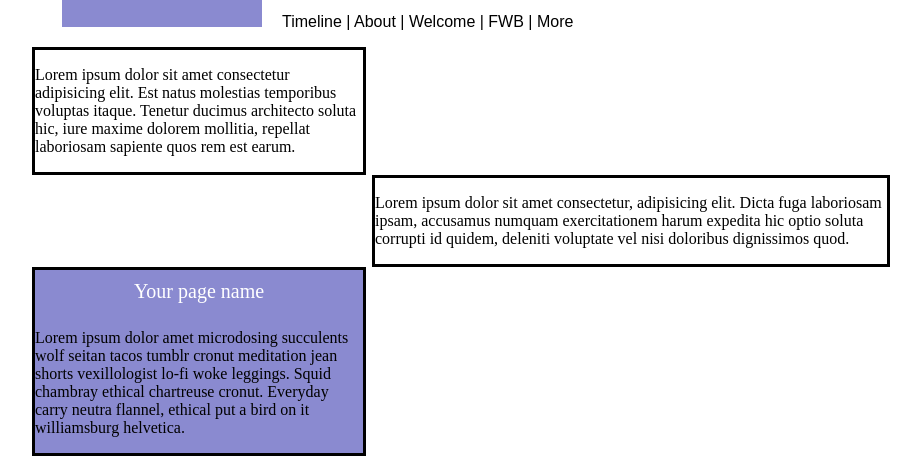
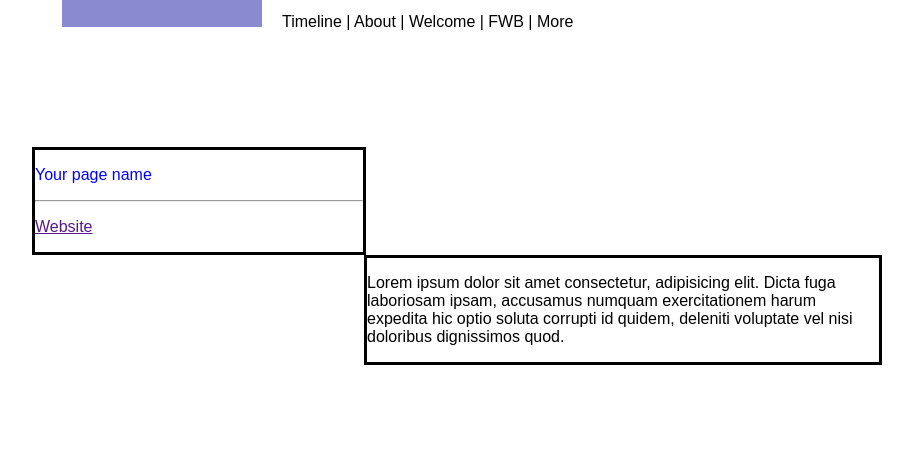
Before and after one commit to 0u714w/SocialMockup, a plain HTML site: page index.html in a window 1280 px wide. Shown: the part 353-809 px from the top of the page, without its empty margins (288-1209 px from the left). Drawn offline with Linux system fonts and the light colour scheme; a script that the page names is missing.

Commit message:
new changes

```diff
--- a/index.html
+++ b/index.html
@@ -44,7 +44,12 @@
 
 <div class="row">
         <div class="column1">
-                <p>Lorem ipsum dolor sit amet consectetur adipisicing elit. Est natus molestias temporibus voluptas itaque. Tenetur ducimus architecto soluta hic, iure maxime dolorem mollitia, repellat laboriosam sapiente quos rem est earum.</p>
+                <p>Your page name</p>
+                <div class="websitelink">
+                    <hr>
+                    <p><a href="">Website</a></p>
+
+                </div>
         </div>
 
         <div class="column2">
@@ -52,10 +57,7 @@
         </div>
 
       </div>
-      <section>
-          <header>Your page name</header>
-          <p>Lorem ipsum dolor amet microdosing succulents wolf seitan tacos tumblr cronut meditation jean shorts vexillologist lo-fi woke leggings. Squid chambray ethical chartreuse cronut. Everyday carry neutra flannel, ethical put a bird on it williamsburg helvetica.</p>
-      </section>
+
 </body>
 
 </html>
--- a/main.css
+++ b/main.css
@@ -3,23 +3,19 @@
     height: 350px;
     background-color: rgba(60, 60, 177, 0.596);
     position: absolute;
-
-
     display: block;
 }
 
 .page-title {
-
     font-weight: bold;
     font-size: 30px;
     font-family: Arial, Helvetica, sans-serif;
     color: white;
     margin-top: 240px;
     margin-left: 270px;
-    }
+}
 
 .profile-picture {
-
     border-width: thick;
     background-color: rgba(60, 60, 177, 0.596);
     width: 200px;
@@ -28,23 +24,16 @@
     margin-top: 180px;
     margin-left: 30px;
     position: absolute;
-
 }
 
 .website {
-    color:white;
+    color: white;
     margin-top: 10px;
     margin-left: 270px;
-
-
-
-
 }
 
 header div p {
-
     text-align: left;
-
 }
 
 .links {
@@ -59,7 +48,7 @@ header div p {
 }
 
 .buttons {
-    background-color:white;
+    background-color: white;
     color: black;
     font-size: 16px;
     border-style: solid;
@@ -72,8 +61,7 @@ header div p {
 }
 
 .follow {
-
-    background-color:white;
+    background-color: white;
     color: black;
     font-size: 16px;
     border-style: solid;
@@ -83,12 +71,10 @@ header div p {
     margin-left: 650px;
     position: absolute;
     text-align: center;
-
 }
 
 .message {
-
-    background-color:white;
+    background-color: white;
     color: black;
     font-size: 16px;
     border-style: solid;
@@ -101,7 +87,7 @@ header div p {
 }
 
 .bullets {
-    background-color:white;
+    background-color: white;
     color: black;
     font-size: 16px;
     border-style: solid;
@@ -114,55 +100,40 @@ header div p {
 }
 
 body {
-
     margin: auto;
     width: 50%;
 }
 
-
 .column1 {
     float: left;
     width: 50%;
-    background-color:white;
+    background-color: white;
     width: 328px;
-    margin-top:400px;
     border-style: solid;
+    color: blue;
+    border-color: black;
 }
 
-.column2{
-    float: left;
+.column2 {
+    float: right;
     width: 50%;
     background-color: white;
     width: 512px;
     position: relative;
-    margin-left: 340px;
     border-style: solid;
-
-
-}
-.row:after {
-    content: "";
-    display: table;
-    clear: both;
-}
-
-section {
-    border-style: solid;
-    float: left;
-    width: 328px;
-    background-color: rgba(60, 60, 177, 0.596);
-
-}
-
-section header {
-
-    font-size: 20px;
-    text-align: center;
-    padding: 10px;
-    color: white;
 }
 
 .buttons p {
     text-align: center;
+}
 
+.row {
+    position: absolute;
+    margin-top: 500px;
+
+    width: 850px;
 }
+
+p {
+    font-family: Arial, Helvetica, sans-serif;
+}
```
